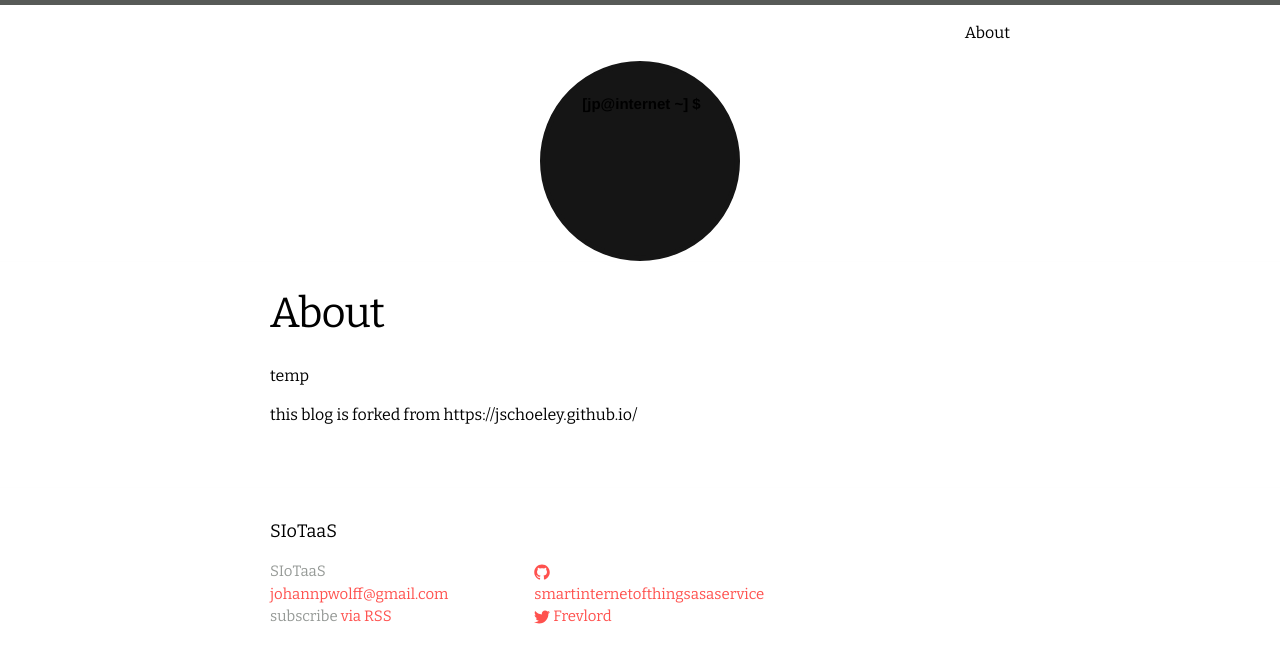
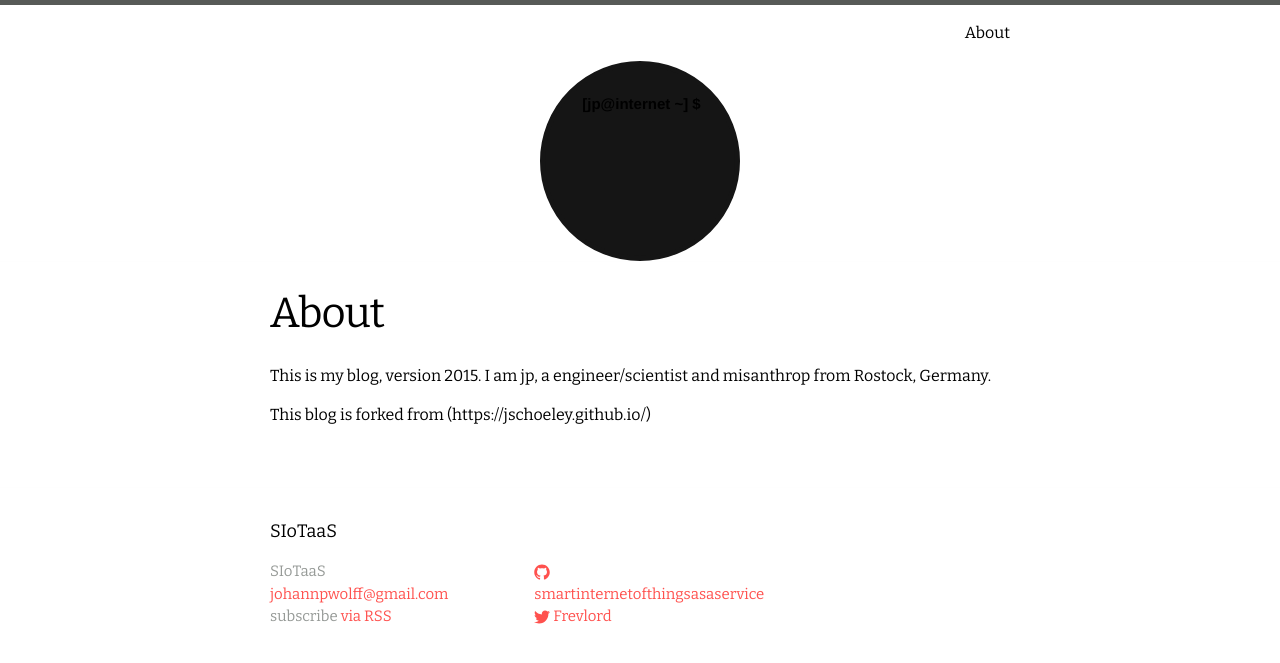
Before and after one commit to smartinternetofthingsasaservice/smartinternetofthingsasaservice.github.io, a Jekyll site: the page built from about.md, in a window 1280 px wide. Shown: the top 663 px of the page. Built offline with Jekyll 4.4.1, drawn with Linux system fonts in a browser that asks for light colours; Markdown is read by kramdown in place of the engine named in the settings.

Commit message:
Update about.md

```diff
--- a/about.md
+++ b/about.md
@@ -3,6 +3,6 @@ layout: page
 title: About
 permalink: /about/
 ---
-temp
+This is my blog, version 2015. I am jp, a engineer/scientist and misanthrop from Rostock, Germany.
 
-this blog is forked from https://jschoeley.github.io/
+This blog is forked from (https://jschoeley.github.io/)
```
